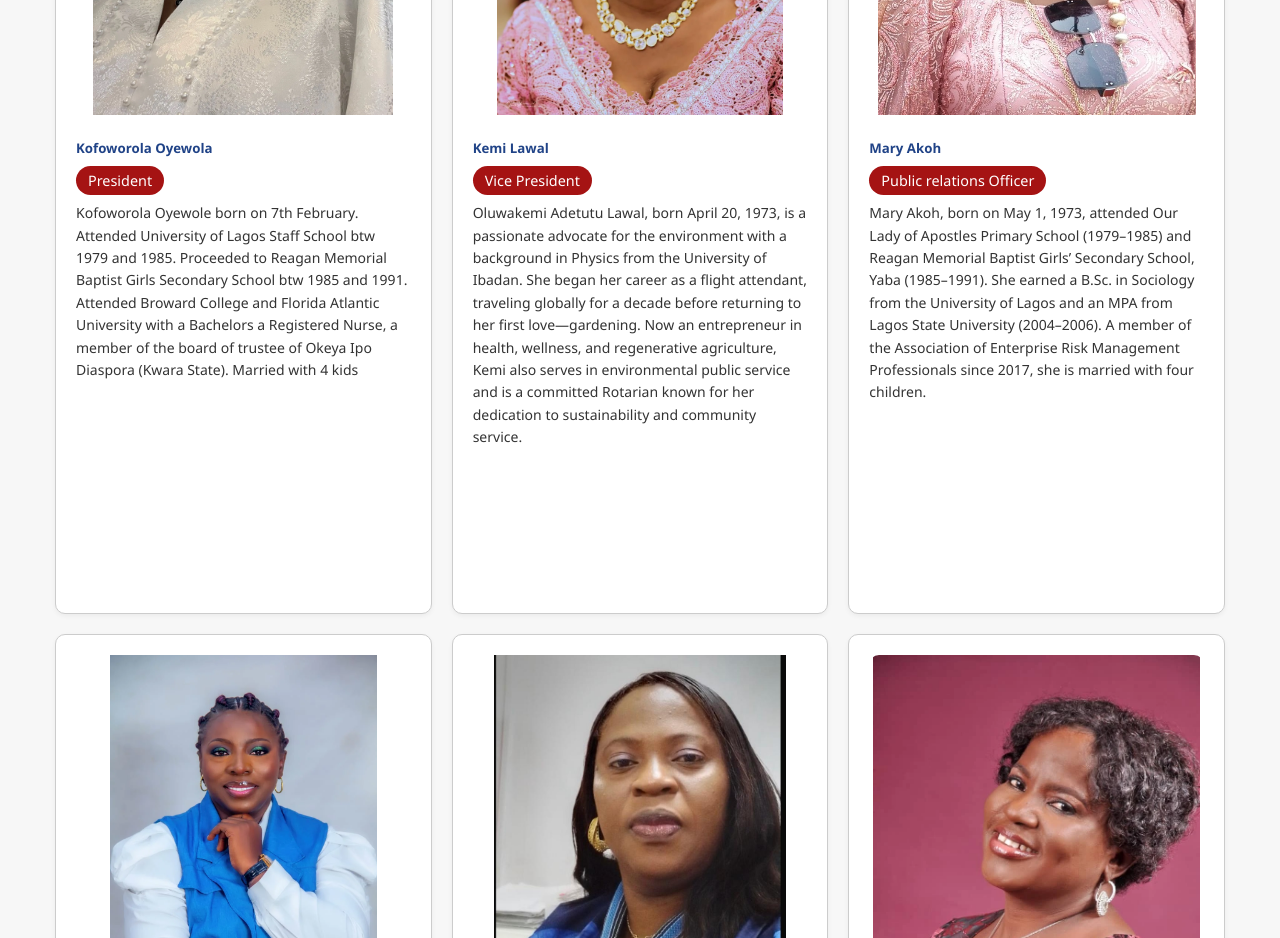
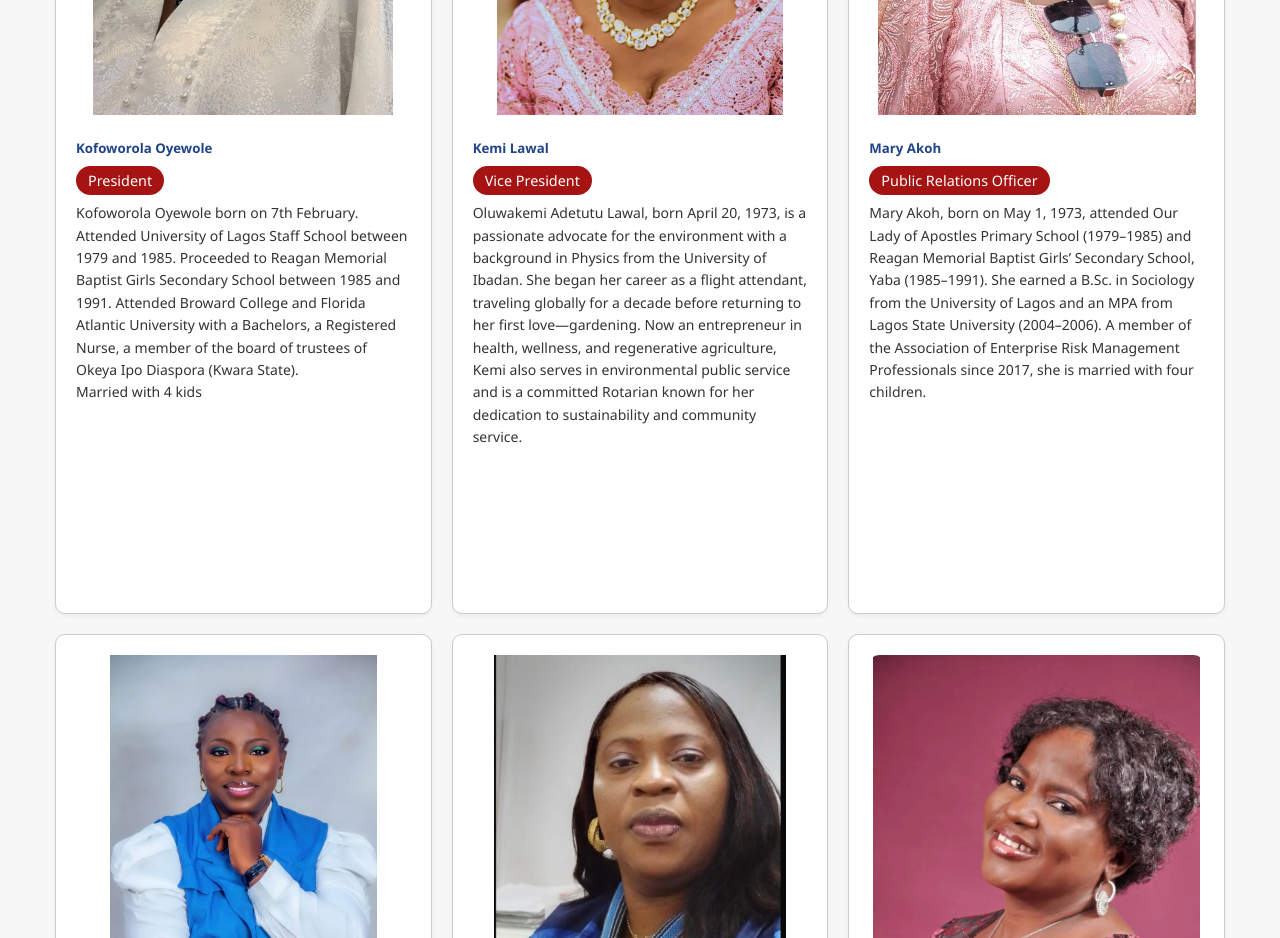
Before and after one commit to dcx2024/regan, a website: page roga91/Frontend/index.html in a window 1280 px wide. Shown: the part 1160-2098 px from the top of the page. Drawn offline with Linux system fonts and the light colour scheme.

Commit message:
Some spelling erros have been corrected

```diff
--- a/roga91/Frontend/index.html
+++ b/roga91/Frontend/index.html
@@ -49,10 +49,10 @@
            <div class="cards">
                     <img src="images/Roga president.webp" alt="A picture of the current President">
                 <div>
-                    <h5>Kofoworola Oyewola</h5>
+                    <h5>Kofoworola Oyewole</h5>
                     <p><span>President</span></p>
                 </div>
-                <p>Kofoworola Oyewole born on 7th February. Attended University of Lagos Staff School btw 1979 and 1985. Proceeded to Reagan Memorial Baptist Girls Secondary School btw 1985 and 1991. Attended Broward College and Florida Atlantic University with a Bachelors a Registered Nurse, a member of the board of trustee of Okeya Ipo Diaspora (Kwara State). Married with 4 kids</p>
+                <p>Kofoworola Oyewole born on 7th February. Attended University of Lagos Staff School between 1979 and 1985. Proceeded to Reagan Memorial Baptist Girls Secondary School between 1985 and 1991. Attended Broward College and Florida Atlantic University with a Bachelors, a Registered Nurse, a member of the board of trustees of Okeya Ipo Diaspora (Kwara State). Married with 4 kids</p>
             </div>
             <div class="cards">
                     <img src="images/vice president.webp" alt="A picture of the current Vice President">
@@ -67,7 +67,7 @@
                     <img src="images/mary akpo.webp" alt="A picture of the current Public Relations Officer">
                 <div>
                     <h5>Mary Akoh</h5>
-                    <p><span>Public relations Officer</span></p>
+                    <p><span>Public Relations Officer</span></p>
                 </div>
                 <p>Mary Akoh, born on May 1, 1973, attended Our Lady of Apostles Primary School (1979–1985) and Reagan Memorial Baptist Girls’ Secondary School, Yaba (1985–1991). She earned a B.Sc. in Sociology from the University of Lagos and an MPA from Lagos State University (2004–2006). A member of the Association of Enterprise Risk Management Professionals since 2017, she is married with four children.</p>
             </div>
```
